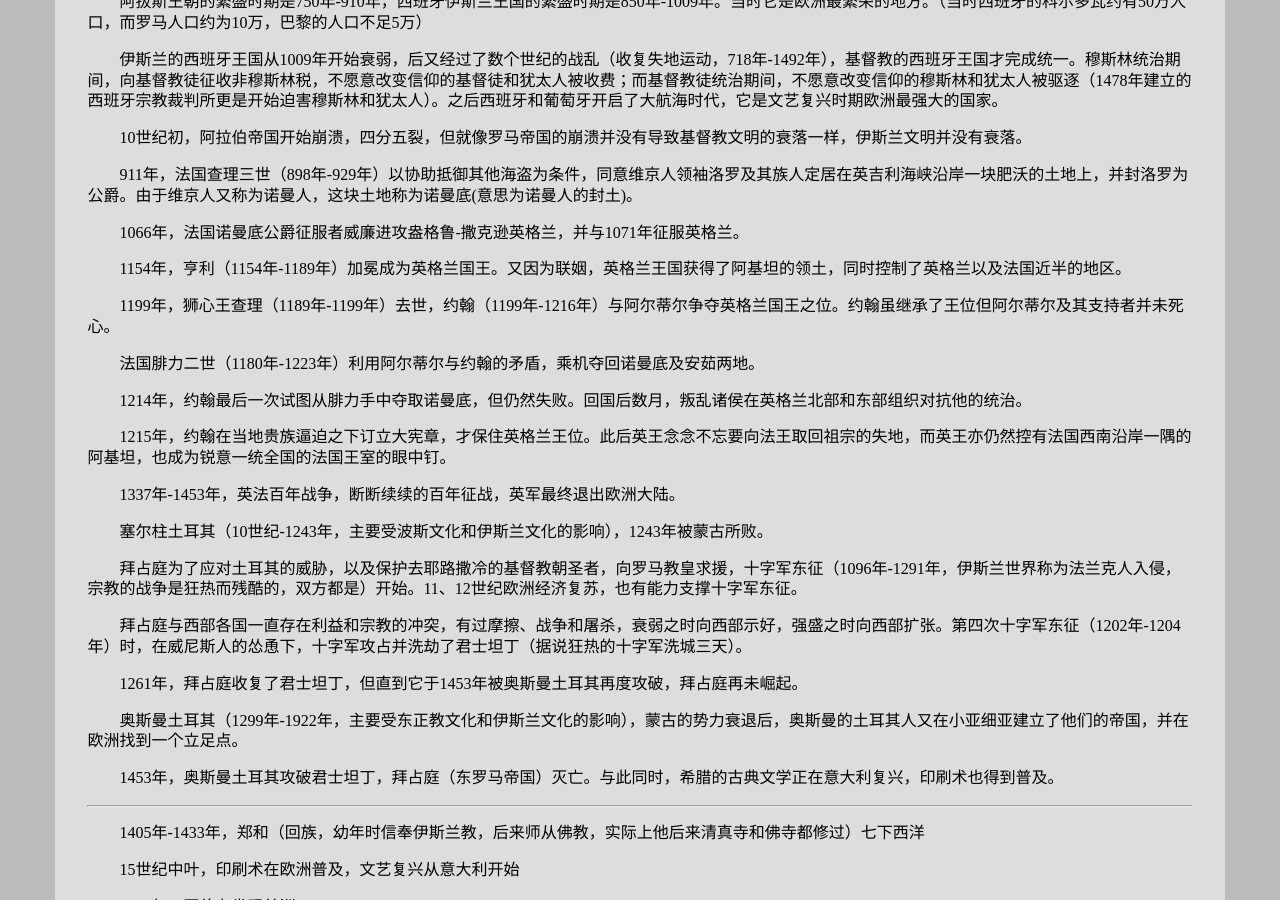
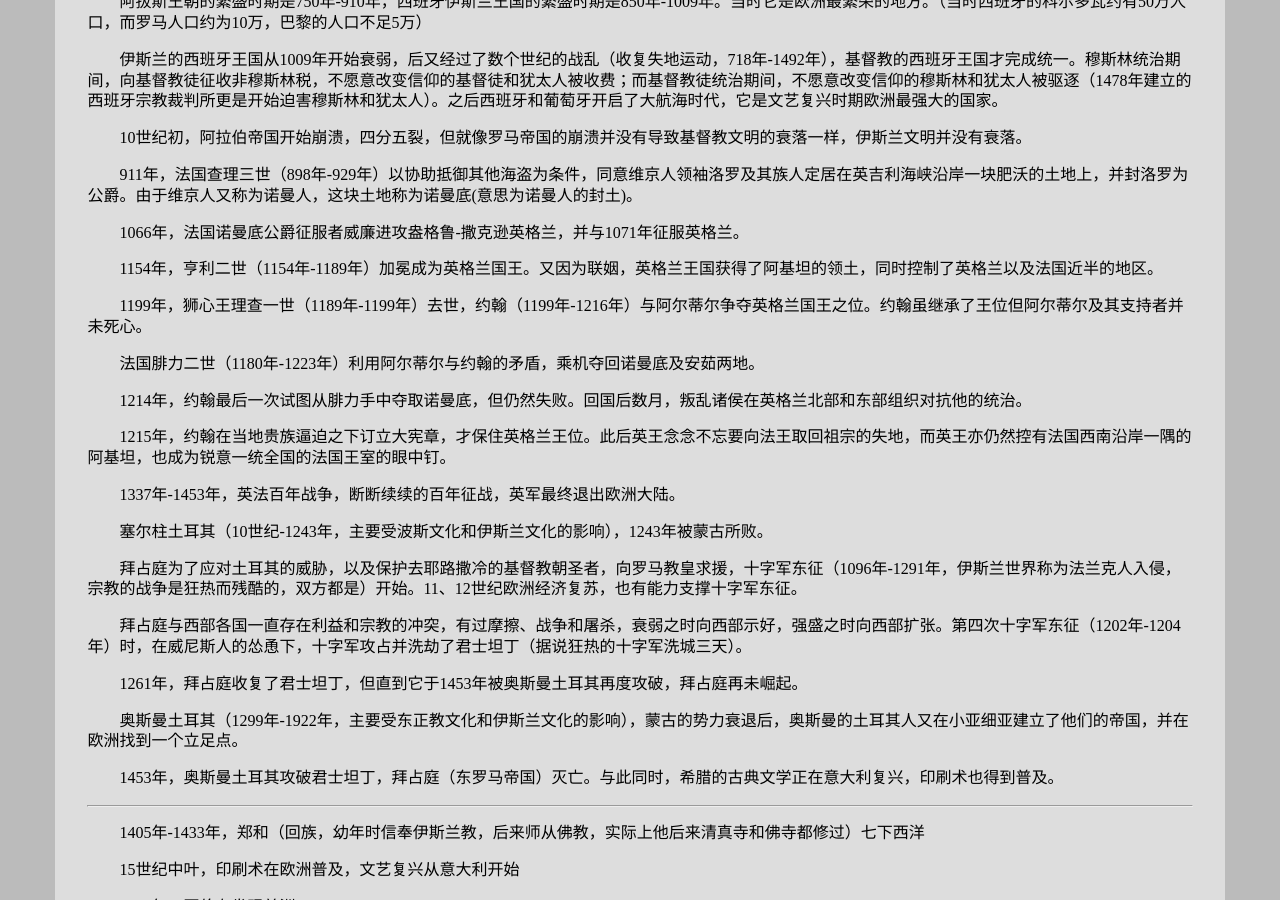
Before and after one commit to leiqin/leiqin.github.io, a Jekyll site: the page built from _posts/2016-01-13-读书笔记：罗马帝国衰亡史.markdown, in a window 1280 px wide and 900 px high, scrolled down 6349 px. Built offline with Jekyll 4.4.1, drawn with Linux system fonts in a browser that asks for light colours; comment, search, counter and statistics services are not loaded.

Commit message:
* 修改错误 狮心王 是 理查

```diff
--- a/_posts/2016-01-13-读书笔记：罗马帝国衰亡史.markdown
+++ b/_posts/2016-01-13-读书笔记：罗马帝国衰亡史.markdown
@@ -264,9 +264,9 @@ title: 读书笔记：罗马帝国衰亡史
 
 1066年，法国诺曼底公爵征服者威廉进攻盎格鲁-撒克逊英格兰，并与1071年征服英格兰。
 
-1154年，亨利（1154年-1189年）加冕成为英格兰国王。又因为联姻，英格兰王国获得了阿基坦的领土，同时控制了英格兰以及法国近半的地区。
+1154年，亨利二世（1154年-1189年）加冕成为英格兰国王。又因为联姻，英格兰王国获得了阿基坦的领土，同时控制了英格兰以及法国近半的地区。
 
-1199年，狮心王查理（1189年-1199年）去世，约翰（1199年-1216年）与阿尔蒂尔争夺英格兰国王之位。约翰虽继承了王位但阿尔蒂尔及其支持者并未死心。
+1199年，狮心王理查一世（1189年-1199年）去世，约翰（1199年-1216年）与阿尔蒂尔争夺英格兰国王之位。约翰虽继承了王位但阿尔蒂尔及其支持者并未死心。
 
 法国腓力二世（1180年-1223年）利用阿尔蒂尔与约翰的矛盾，乘机夺回诺曼底及安茹两地。
 
```
